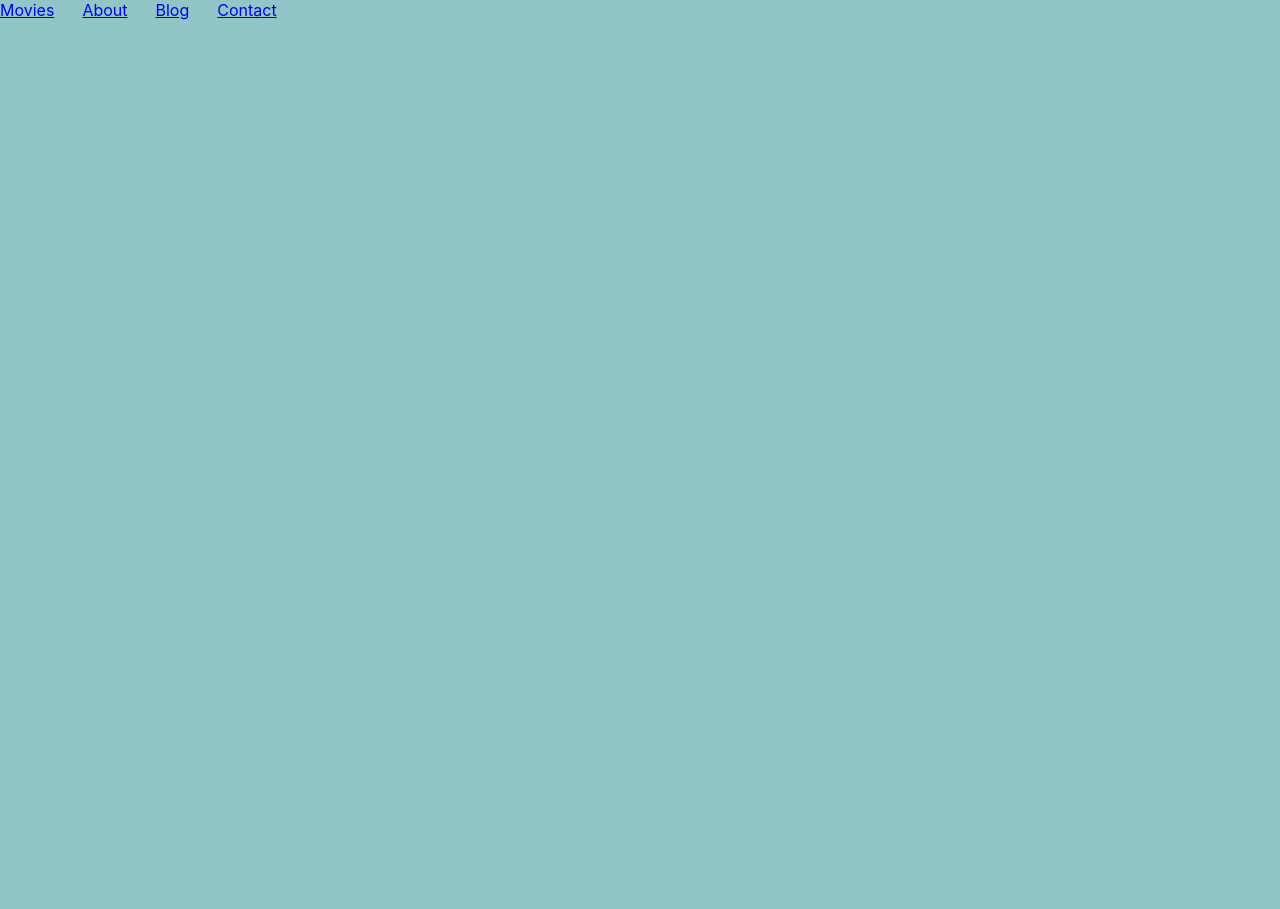
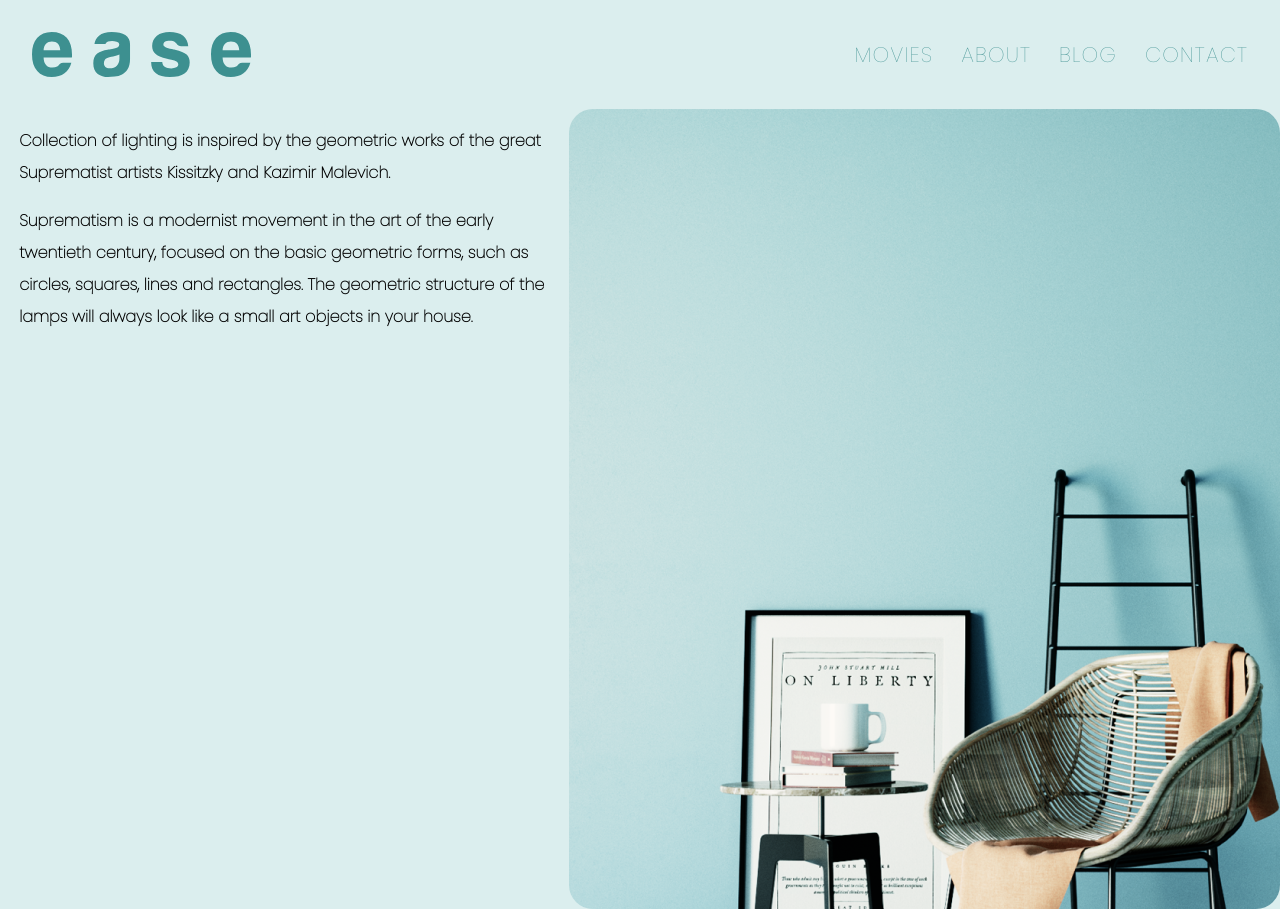
Before and after one commit to weck0/ease, a React (Create React App) app: page / in a window 1280 px wide. Before the commit the page ends 800 px from the top, so only its background shows below. Built offline with nearby package versions, Linux system fonts and the light colour scheme.

Commit message:
updating content

```diff
--- a/public/index.html
+++ b/public/index.html
@@ -24,6 +24,12 @@
       work correctly both with client-side routing and a non-root public URL.
       Learn how to configure a non-root public URL by running `npm run build`.
     -->
+    <link rel="preconnect" href="https://fonts.googleapis.com" />
+    <link rel="preconnect" href="https://fonts.gstatic.com" crossorigin />
+    <link
+      href="https://fonts.googleapis.com/css2?family=Poppins:wght@100&display=swap"
+      rel="stylesheet"
+    />
     <title>React App</title>
   </head>
   <body>
--- a/src/App.scss
+++ b/src/App.scss
@@ -0,0 +1,22 @@
+.App {
+  .container {
+    display: flex;
+    height: 100vh;
+
+    .left {
+      flex: 4;
+      p {
+        padding-left: 1.2em;
+        font-family: "Poppins";
+        font-style: normal;
+        font-weight: 600;
+        font-size: 16px;
+        line-height: 32px;
+      }
+    }
+    .right {
+      flex: 5;
+      border-radius: 1.5em;
+    }
+  }
+}
--- a/src/App.tsx
+++ b/src/App.tsx
@@ -6,6 +6,25 @@ function App() {
   return (
     <div className="App">
       <Header />
+      <div className="container">
+        <div className="left">
+          <p className="description">
+            Collection of lighting is inspired by the geometric works of the
+            great Suprematist artists Kissitzky and Kazimir Malevich.
+          </p>
+          <p>
+            Suprematism is a modernist movement in the art of the early
+            twentieth century, focused on the basic geometric forms, such as
+            circles, squares, lines and rectangles. The geometric structure of
+            the lamps will always look like a small art objects in your house.
+          </p>
+          <div className="metas"></div>
+        </div>
+        <div
+          className="right"
+          style={{ backgroundImage: "url(/mask-group.png)" }}
+        ></div>
+      </div>
     </div>
   );
 }
--- a/src/Header.scss
+++ b/src/Header.scss
@@ -1,6 +1,11 @@
 .Header {
   display: flex;
   justify-content: space-between;
+  align-items: center;
+  padding: 2em;
+  img {
+    width: 219px;
+  }
   ul {
     display: flex;
     list-style-type: none;
@@ -8,4 +13,20 @@
     margin: 0;
     gap: 28px;
   }
+  li {
+    a {
+      font-family: "Poppins";
+      font-style: normal;
+      font-weight: 400;
+      font-size: 21px;
+      line-height: 133.84%;
+      /* or 28px */
+
+      letter-spacing: 0.055em;
+      text-transform: uppercase;
+      text-decoration: none;
+
+      color: #3d9090;
+    }
+  }
 }
--- a/src/Header.tsx
+++ b/src/Header.tsx
@@ -1,9 +1,9 @@
-import React from "react";
 import "./Header.scss";
 
 function Header() {
   return (
     <div className="Header">
+      <img src="/ease.svg" alt="logo" />
       <ul>
         <li>
           <a href="#">Movies</a>
--- a/src/index.css
+++ b/src/index.css
@@ -5,7 +5,7 @@ body {
     sans-serif;
   -webkit-font-smoothing: antialiased;
   -moz-osx-font-smoothing: grayscale;
-  background: #92c5c8;
+  background: #dbeeee;
 }
 
 code {
```
Also changed, not shown: public/ease.svg (renamed from src/ease.svg), public/mask-group.png (added).
